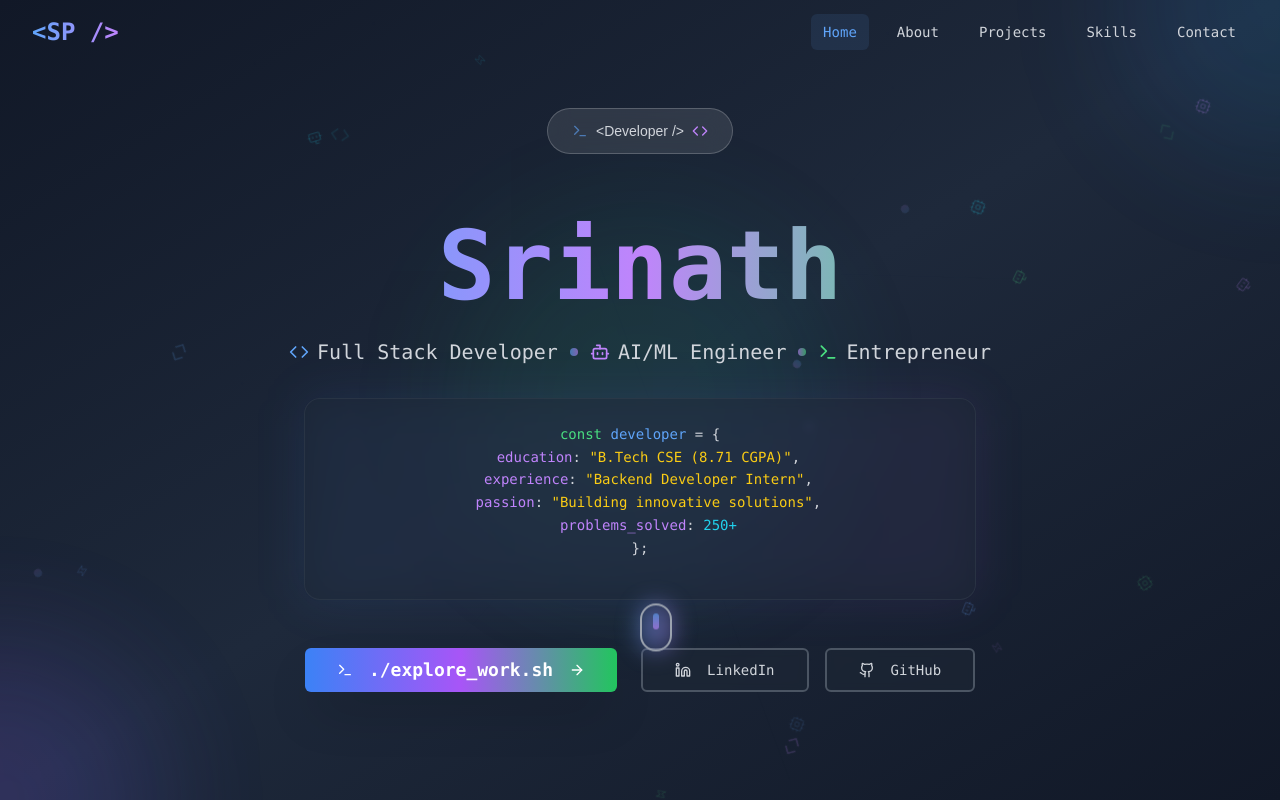
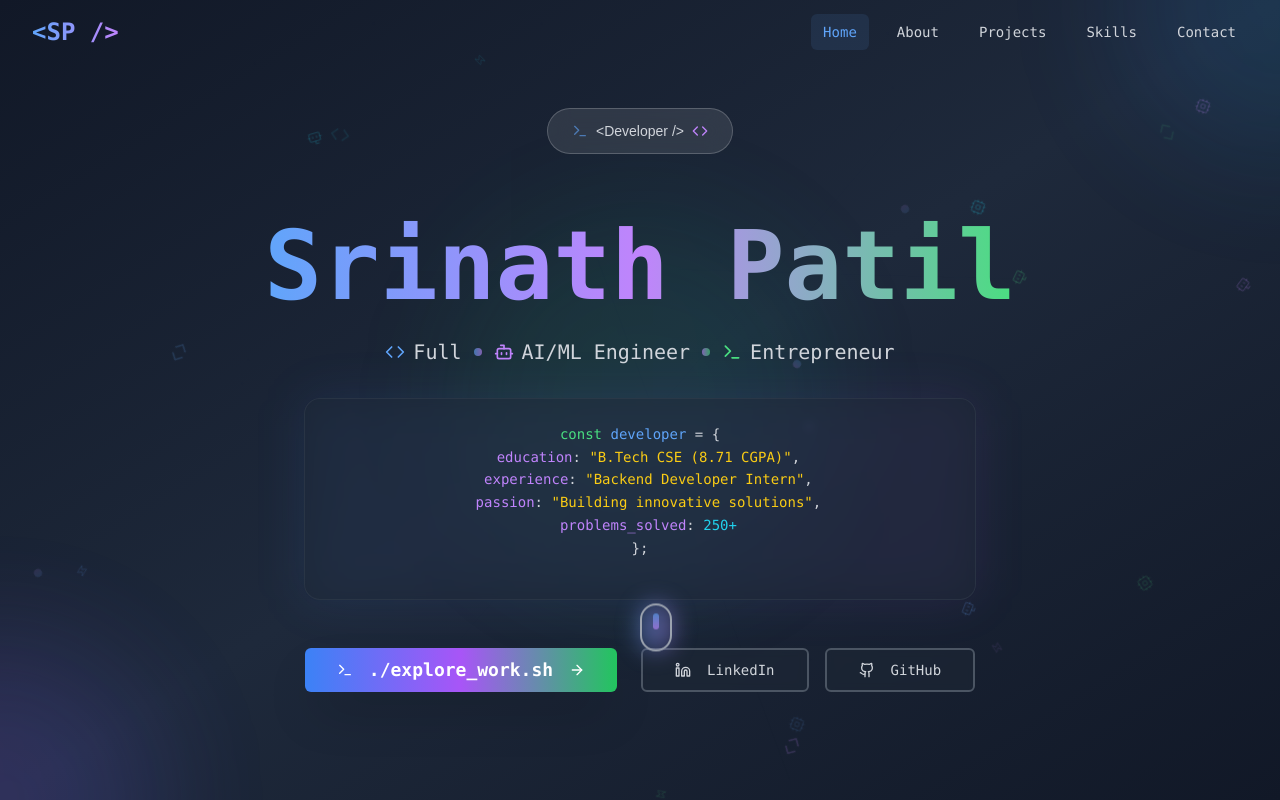
Before and after one commit to SRINATH-GITHU/myPortfolio, a Next.js app: page / in a window 1280 px wide. Shown: the top 800 px of the page. Built offline with nearby package versions, Linux system fonts and the light colour scheme.

Commit message:
Update hero-section.tsx
test 2

```diff
--- a/components/hero-section.tsx
+++ b/components/hero-section.tsx
@@ -28,13 +28,13 @@ export default function HeroSection() {
             {/* Name with stunning typography */}
             <div className="space-y-6">
               <h1 className="text-5xl md:text-7xl lg:text-8xl font-bold bg-gradient-to-r from-blue-400 via-purple-400 to-green-400 bg-clip-text text-transparent leading-tight font-mono">
-                Srinath
+                Srinath Patil
               </h1>
 
               <div className="flex items-center justify-center gap-3 text-lg md:text-xl text-gray-300 flex-wrap">
                 <div className="flex items-center gap-2">
                   <Code className="w-5 h-5 text-blue-400" />
-                  <span className="font-mono">Full Stack Developer</span>
+                  <span className="font-mono">Full </span>
                 </div>
                 <div className="w-2 h-2 bg-gradient-to-r from-blue-400 to-purple-400 rounded-full animate-pulse"></div>
                 <div className="flex items-center gap-2">
```
